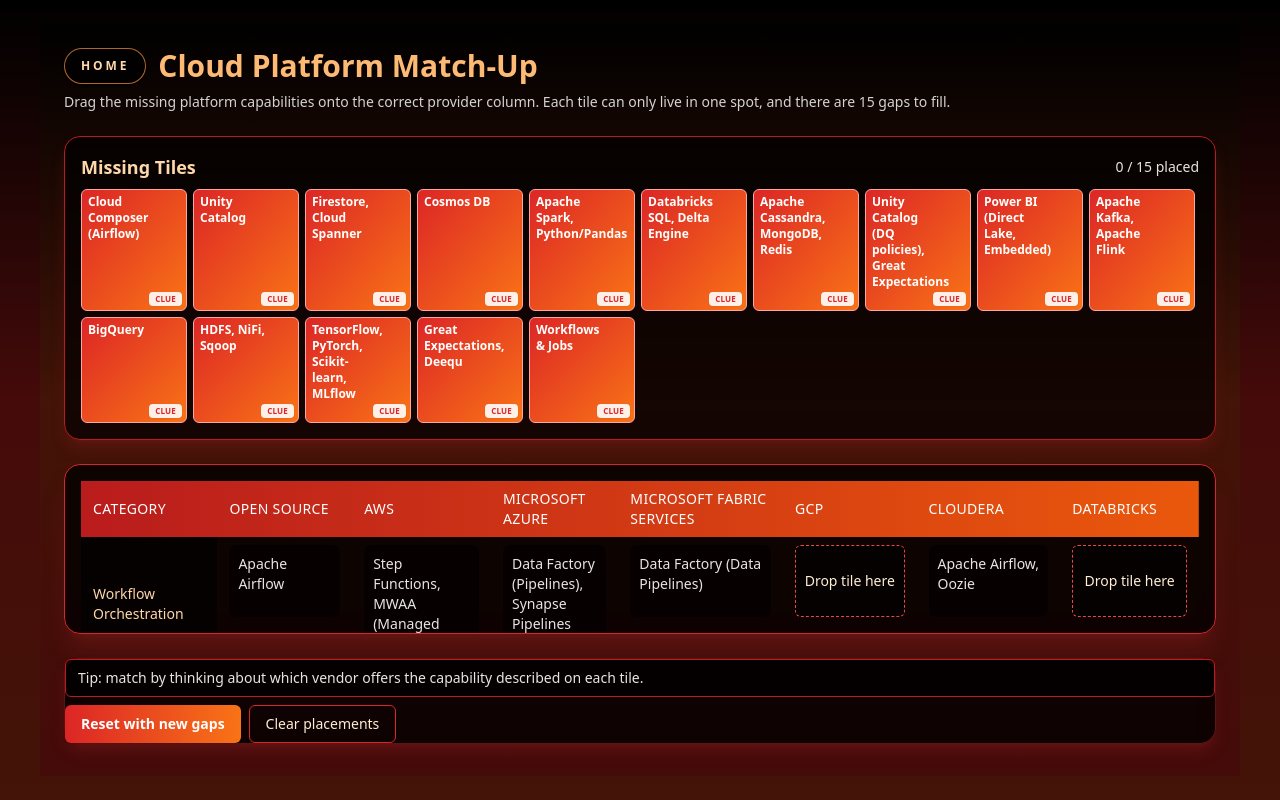
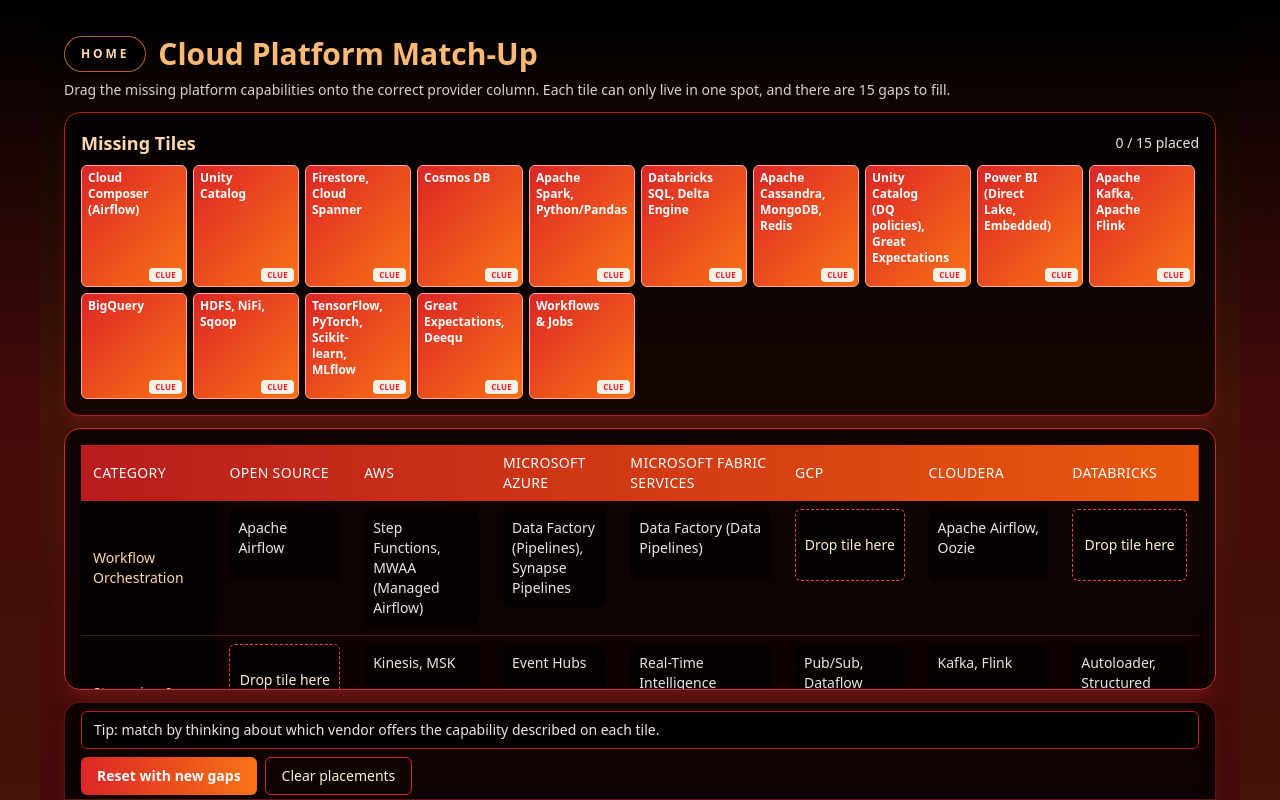
Before and after one commit to wood-pete/labs, a React (Vite) app: page /matchup in a window 1280 px wide. Built offline with nearby package versions, Linux system fonts and the light colour scheme.

Commit message:
restructure navigation

```diff
--- a/src/App.jsx
+++ b/src/App.jsx
@@ -60,10 +60,8 @@
 
 function SubPageShell({ children }) {
   return (
-    <div className="mx-auto flex h-screen w-full flex-col px-4 pb-6 pt-6 sm:px-6 lg:px-10">
-      <div className="flex h-full min-h-0 flex-1 flex-col overflow-hidden">
-        {children}
-      </div>
+    <div className="mx-auto flex h-screen w-full flex-col px-3 pb-0 pt-3 sm:px-6 sm:pb-0 sm:pt-4 lg:px-10">
+      <div className="flex min-h-0 flex-1 flex-col overflow-hidden">{children}</div>
     </div>
   );
 }
--- a/src/apps/CloudMatchup.jsx
+++ b/src/apps/CloudMatchup.jsx
@@ -167,7 +167,7 @@
   const allMatched = placedCount === missingCells.length;
 
   return (
-    <div className="box-border flex h-full min-h-0 flex-1 flex-col gap-6 overflow-hidden bg-gradient-to-b from-black via-orange-950 to-red-950 px-3 pb-6 pt-4 text-stone-100 sm:px-6 sm:pb-8 sm:pt-6">
+    <div className="box-border flex h-full min-h-0 flex-1 flex-col overflow-hidden bg-gradient-to-b from-black via-orange-950 to-red-950 px-3 pb-0 pt-3 text-stone-100 sm:px-6 sm:pb-0 sm:pt-5">
       <header className="flex-shrink-0 space-y-2">
         <div className="flex flex-wrap items-center gap-3">
           <Link
@@ -187,7 +187,7 @@
         </p>
       </header>
 
-      <section className="flex-shrink-0 rounded-2xl border border-red-700 bg-black/70 p-3 shadow-lg shadow-red-900/40 backdrop-blur-sm sm:p-4">
+      <section className="mt-3 flex-shrink-0 rounded-2xl border border-red-700 bg-black/70 p-3 shadow-lg shadow-red-900/40 backdrop-blur-sm sm:p-4">
         <div className="mb-2 flex items-center justify-between">
           <h2 className="text-lg font-semibold text-orange-200">Missing Tiles</h2>
           <div className="text-sm text-stone-200">
@@ -247,7 +247,7 @@
         </div>
       </section>
 
-      <section className="flex-1 min-h-0 overflow-hidden rounded-2xl border border-red-800 bg-black/80 shadow-xl shadow-red-900/40 backdrop-blur sm:border-red-600">
+      <section className="mt-3 flex-1 min-h-0 overflow-hidden rounded-2xl border border-red-800 bg-black/80 shadow-xl shadow-red-900/40 backdrop-blur sm:border-red-600">
         <div className="flex h-full flex-col">
           <div className="flex-1 min-h-0 overflow-y-auto px-3 py-3 sm:px-4 sm:py-4">
             <table className="min-w-full border-collapse text-sm">
@@ -308,8 +308,8 @@
         </div>
       </section>
 
-      <footer className="flex-shrink-0 rounded-2xl border border-red-900/70 bg-black/80 shadow-lg shadow-red-900/40 backdrop-blur">
-        <div className="flex flex-col gap-2">
+      <footer className="mt-3 flex-shrink-0 rounded-t-2xl border border-red-900/70 bg-black/80 shadow-lg shadow-red-900/40 backdrop-blur">
+        <div className="flex flex-col gap-2 px-3 pb-1 pt-2 sm:px-4 sm:pb-1">
           {feedback ? (
             <div
               className={`rounded-md border px-3 py-2 text-sm ${
```
Also changed, not shown: 4 other files (tests, documents, lock files or other folders).
